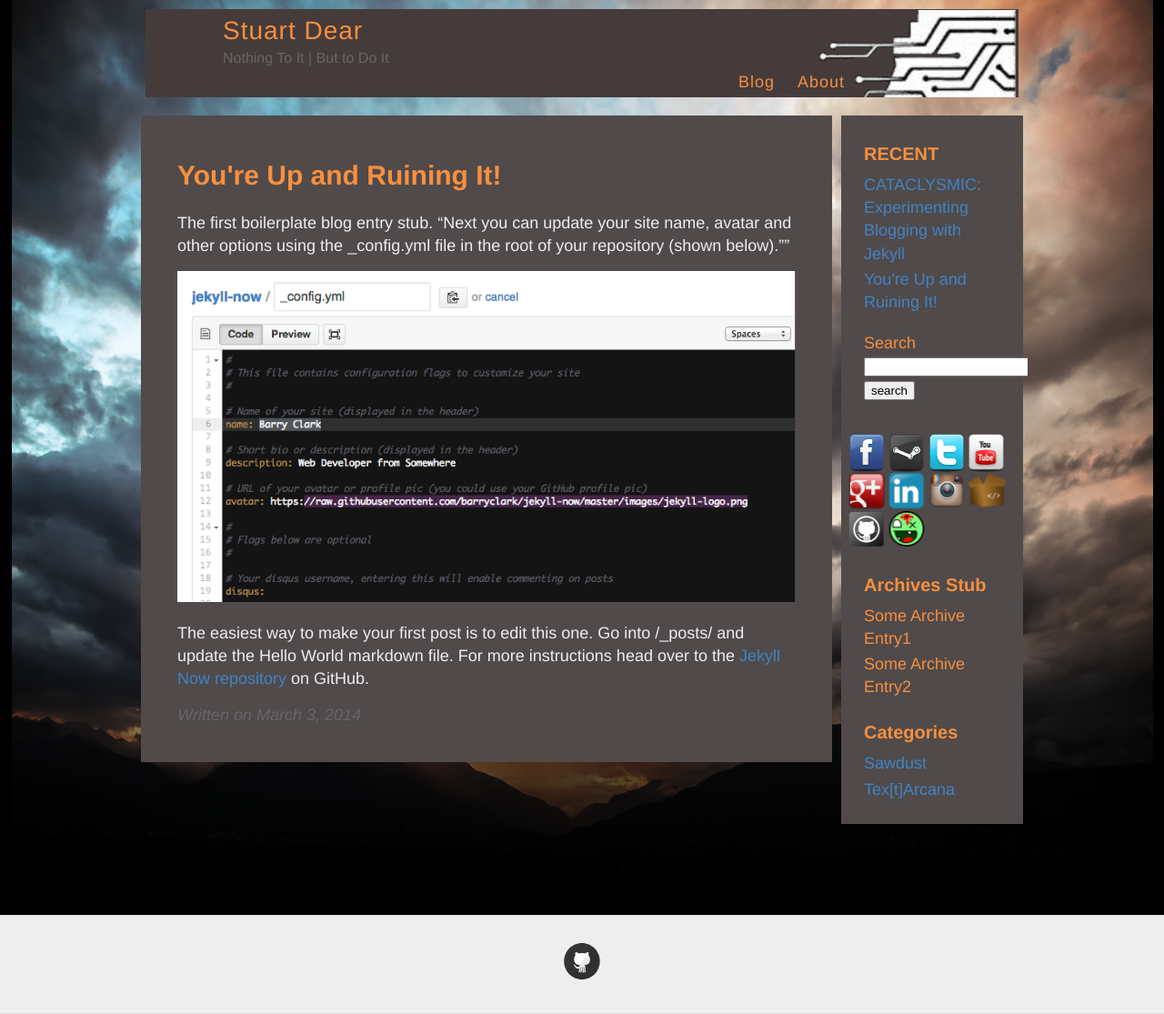
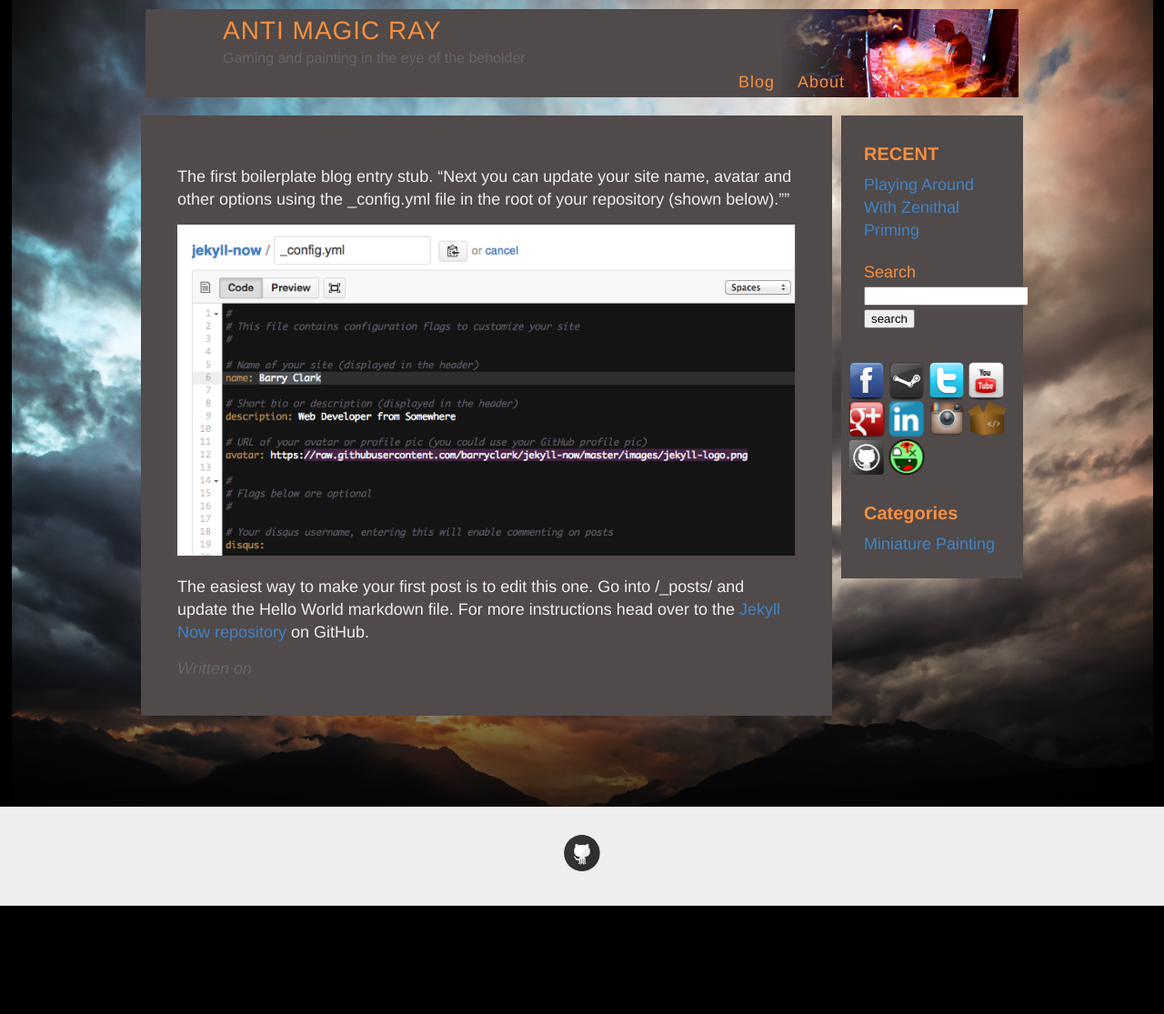
Before and after one commit to R3SOLVER/CataclysmicJekyll, a Jekyll site: the page built from backup/old-posts/2014-3-3-Hello-World.md, in a window 1280 px wide. Shown: the whole page at 91% size. Built offline with Jekyll 4.4.1, drawn with Linux system fonts in a browser that asks for light colours; nearby versions of some CDN libraries; Markdown is read by kramdown in place of the engine named in the settings; comment, search, counter and statistics services are not loaded; after the commit the page ends 996 px from its top, so only the background shows below that.

Commit message:
yup a commit

```diff
--- a/_config.yml
+++ b/_config.yml
@@ -3,10 +3,10 @@
 #
 
 # Name of your site (displayed in the header)
-name: Stuart Dear
+name: ANTI MAGIC RAY
 
 # Short bio or description (displayed in the header)
-description: Nothing To It | But to Do It
+description: Gaming and painting in the eye of the beholder
 
 # URL of your avatar or profile pic (you could use your GitHub profile pic)
 #avatar: https://avatars1.githubusercontent.com/u/1933872?v=3&s=460
--- a/_includes/sec_cont.html
+++ b/_includes/sec_cont.html
@@ -16,12 +16,7 @@
     {% include social_networking.html %}
 </div>
 
-<div class ="container">
-	<h3>Archives Stub</h3>
-	<ul>
-		<li>Some Archive Entry1</li>
-		<li>Some Archive Entry2</li>
-	</div>
+
 
 <div class="container">
 <h3 >Categories</h3>
--- a/_posts/2014-3-3-Hello-World.md
+++ b/backup/old-posts/2014-3-3-Hello-World.md
@@ -1,6 +1,6 @@
 ---
 layout: post
-title: "You're Up and Ruining It!"
+title: ""
 published: true
 category : Sawdust
 author : "Jack Flash"
--- a/style.scss
+++ b/style.scss
@@ -165,7 +165,7 @@ img {
 
 .masthead {
    /*background: $primaryColorHigh;*/
-  background-image: url(/images/headerCircuits.png);
+  background-image: url(/images/header.png);
   padding: 0px;
   //border-bottom: 1px solid $lightGray;
     width: 960px;
```
Also changed, not shown: _posts/2017-01-26-Zenithal-Experiment.md (added, +18 -0 lines), backup/old-posts/2015-08-25-Post-One.md (renamed from _posts/2015-08-25-Post-One.md), backup/old-posts/2015-08-25-post-two.md (renamed from _posts/2015-08-25-post-two.md), images/post-img/zenithGrid.jpg (added).
